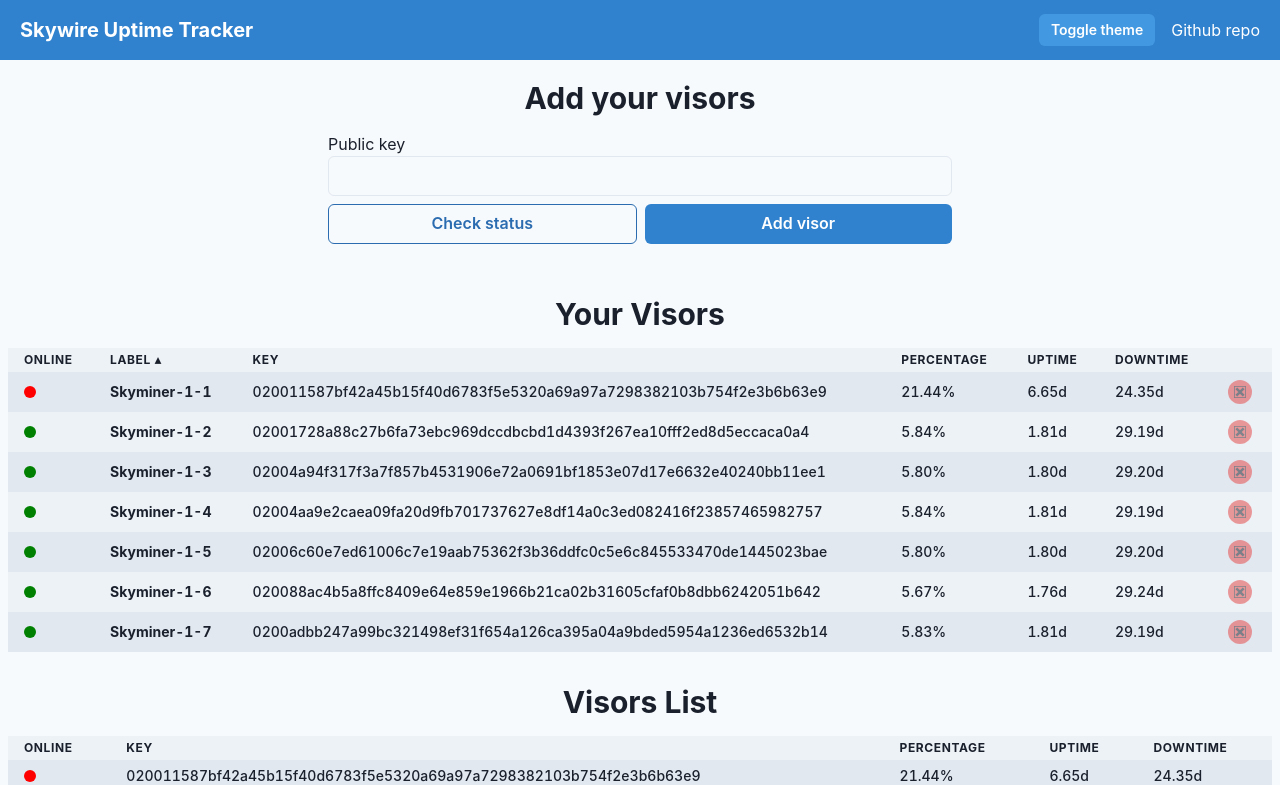
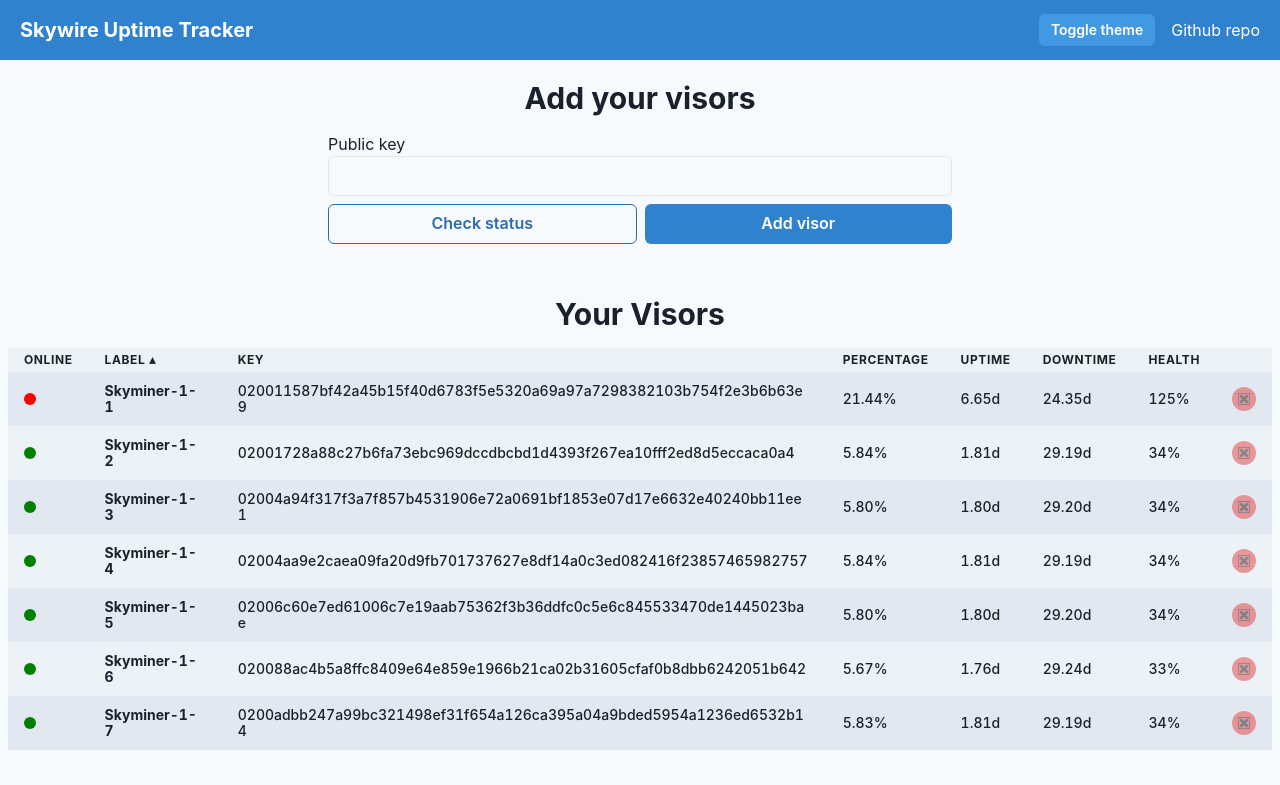
Before and after one commit to madeinchema/skywire-uptime-tracker, a Next.js app: page / in a window 1280 px wide. Shown: the top 785 px of the page. Built offline with nearby package versions, Linux system fonts and the light colour scheme.

Commit message:
add health % column to the table

```diff
--- a/components/VisorsTable.tsx
+++ b/components/VisorsTable.tsx
@@ -14,9 +14,11 @@
 import {
   formatPercentage,
   formatSecsToDays,
+  getHealthPercentage,
 } from '../utils/functions/dataFormatter'
 import { VisorUptime, MyVisorUptime, VisorKey, VisorLabel } from '../interfaces'
 import DeleteVisorTableCell from './modules/MyVisors/components/DeleteVisorTableCell'
+import { getSecsElapsedThisMonth } from '../utils/functions/getTimeRelatedData'
 
 type VisorFromDataSource = VisorUptime | MyVisorUptime
 type DataSource = VisorUptime[] | MyVisorUptime[]
@@ -34,6 +36,8 @@
     dataToCheck: DataSource
   ): dataToCheck is DataSource => dataToCheck.some((visor) => 'label' in visor)
 
+  const totalSecondsElapsedThisMonth = getSecsElapsedThisMonth()
+
   return (
     <Container px={2} maxW="container.xl">
       <Box overflowX="auto" width="100%">
@@ -46,6 +50,7 @@
               <Th isNumeric>Percentage</Th>
               <Th isNumeric>Uptime</Th>
               <Th isNumeric>Downtime</Th>
+              <Th isNumeric>Health</Th>
               {dataSource && areVisorsWithLabel(dataSource) && <Th />}
             </Tr>
           </Thead>
@@ -60,6 +65,10 @@
                   uptime: formatSecsToDays(visor.uptime),
                   downtime: formatSecsToDays(visor.downtime),
                   percentage: formatPercentage(visor.percentage),
+                  health: getHealthPercentage(
+                    visor.uptime,
+                    totalSecondsElapsedThisMonth
+                  ),
                 }
 
                 return (
@@ -93,6 +102,7 @@
                     <Td isNumeric>{formattedVisorData.percentage}</Td>
                     <Td isNumeric>{formattedVisorData.uptime}</Td>
                     <Td isNumeric>{formattedVisorData.downtime}</Td>
+                    <Td isNumeric>{formattedVisorData.health}</Td>
                     {isMyVisor(visor) && (
                       <DeleteVisorTableCell visorKey={visor.key} />
                     )}
```
